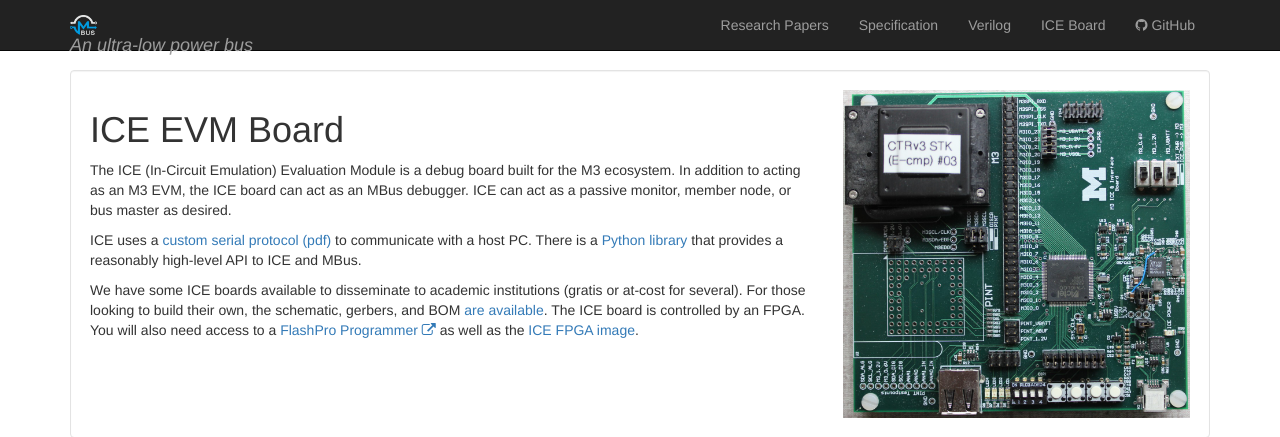
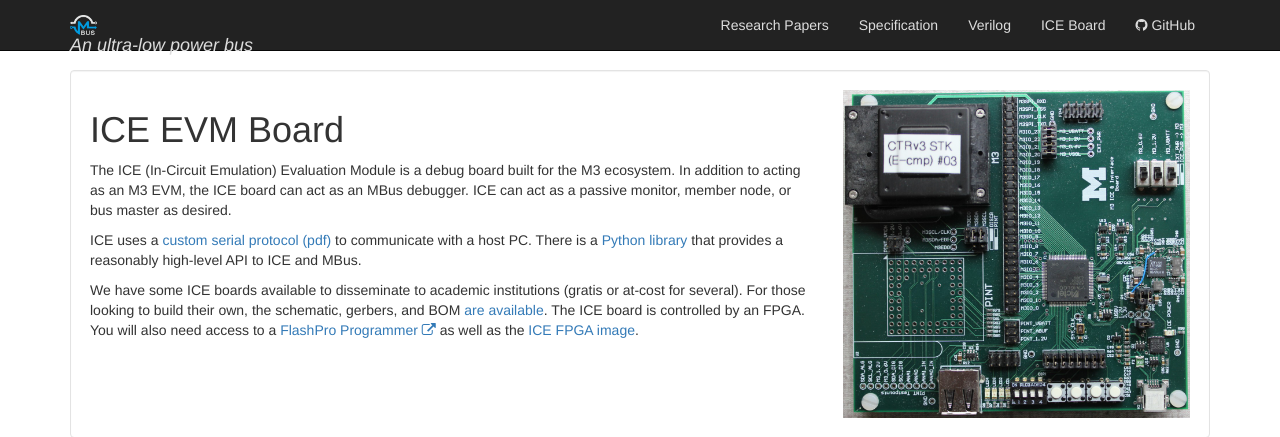
Before and after one commit to lab11/mbus.io, a Python web app: template mbus/templates/ice.mako in a window 1280 px wide. Shown: the top 437 px of the page. Run offline with Jinja, Linux system fonts and the light colour scheme; the template is opened without the code that fills it, so the values that code supplies are empty; some libraries are stand-ins or nearby versions.

Commit message:
Ligthen text on upper navbar

```diff
--- a/mbus/static/local.css
+++ b/mbus/static/local.css
@@ -44,3 +44,10 @@
 img.paper {
 	border: 1px solid;
 }
+
+.navbar-inverse .navbar-nav > li > a {
+	color: #ddd;
+}
+.navbar-inverse .navbar-brand {
+	color: #ddd;
+}
```
